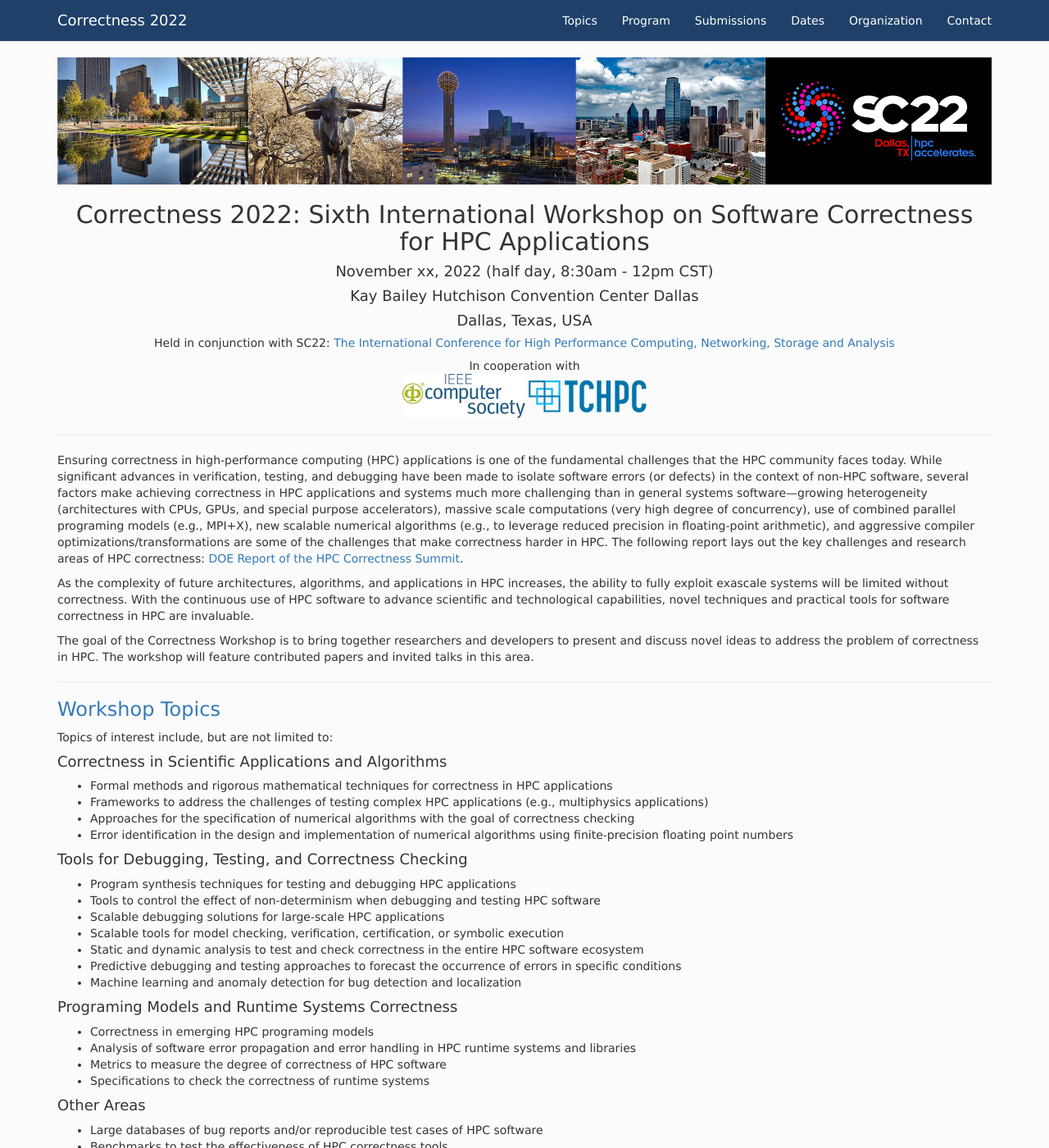
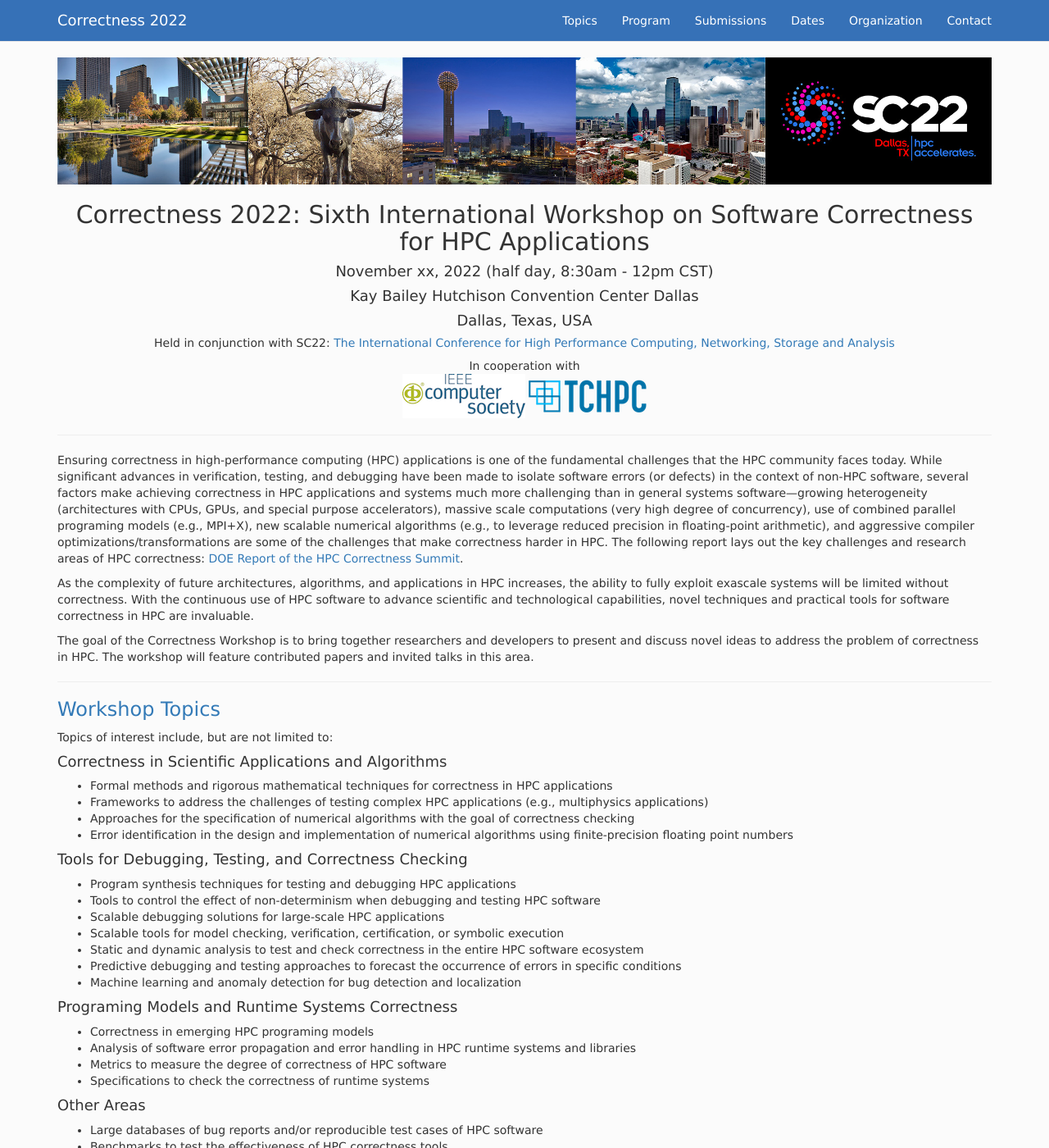
Before and after one commit to correctness-workshop/2022, a Jekyll site: the page built from index.md, in a window 1280 px wide and 1400 px high. Shown: the whole window at 82% size. Built offline with Jekyll 4.4.1, drawn with Linux system fonts in a browser that asks for light colours; nearby versions of some CDN libraries; the list of posts is cut into pages by our own code.

Commit message:
background color changed

```diff
--- a/assets/css/custom.css
+++ b/assets/css/custom.css
@@ -34,7 +34,7 @@ body {
 }
 /* ----------------------------------------------- */
 .navbar-default {
-  background-color: #1f4068;
+  background-color: #3671b7;
 }
 .navbar-default .navbar-nav>li>a {
   color: white;
```
